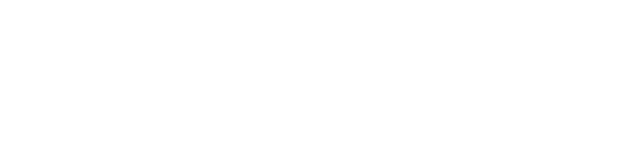
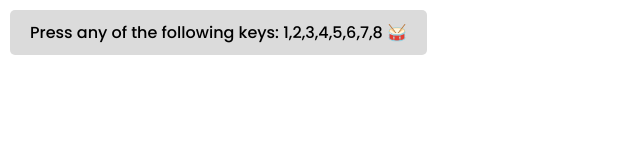
Before and after one commit to anne-stine/drumkit, a plain HTML site: page index.html in a window 1280 px wide. Shown: the whole page, without its empty margins (0-640 px from the left). Drawn offline with Linux system fonts and the light colour scheme.

Commit message:
Added message box

```diff
--- a/drumkit.js
+++ b/drumkit.js
@@ -105,3 +105,7 @@ body.addEventListener("keydown", (e) =>
     // ? body.style.background = "#" + randomColor
     // : body.style.background = "none"
 })
+
+// Small message box with instructions
+const messageEl = document.querySelector("#message-el")
+messageEl.textContent = ["Press any of the following keys: " + validKeys + " 🥁"]
--- /dev/null
+++ b/index.css
@@ -0,0 +1,22 @@
+body
+{
+    display: flex;
+    flex-direction: row;
+    margin: 0;
+    padding: 10px;
+}
+
+p
+{
+    font-family: "Poppins", sans-serif;
+    font-size: 1rem;
+    font-weight: 500;
+    margin: 0;
+}
+
+#message-box
+{
+    background: rgb(219, 219, 219);
+    padding: 10px 20px;
+    border-radius: 5px;
+}
--- a/index.html
+++ b/index.html
@@ -6,9 +6,19 @@
     <meta http-equiv="X-UA-Compatible" content="IE=edge">
     <meta name="viewport" content="width=device-width, initial-scale=1.0">
     <title>Drum Kit</title>
+    <!-- CSS Style Sheet -->
+    <link rel="stylesheet" href="index.css">
+    <!-- Google Font "Poppins" -->
+    <link rel="preconnect" href="https://fonts.googleapis.com">
+    <link rel="preconnect" href="https://fonts.gstatic.com" crossorigin>
+    <link href="https://fonts.googleapis.com/css2?family=Poppins:wght@500&display=swap" rel="stylesheet">
 </head>
 
 <body>
+    <!-- Message Section -->
+    <div id="message-box">
+        <p id="message-el"></p>
+    </div>
     <!-- Drum Kit script -->
     <script src="drumkit.js"></script>
 </body>
```
